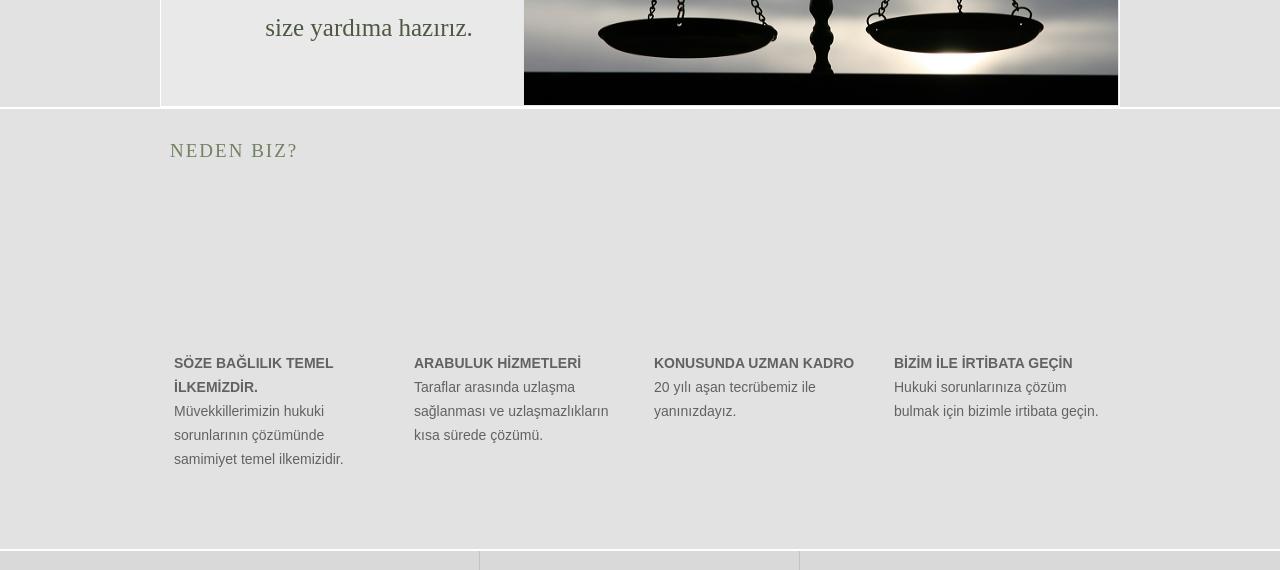
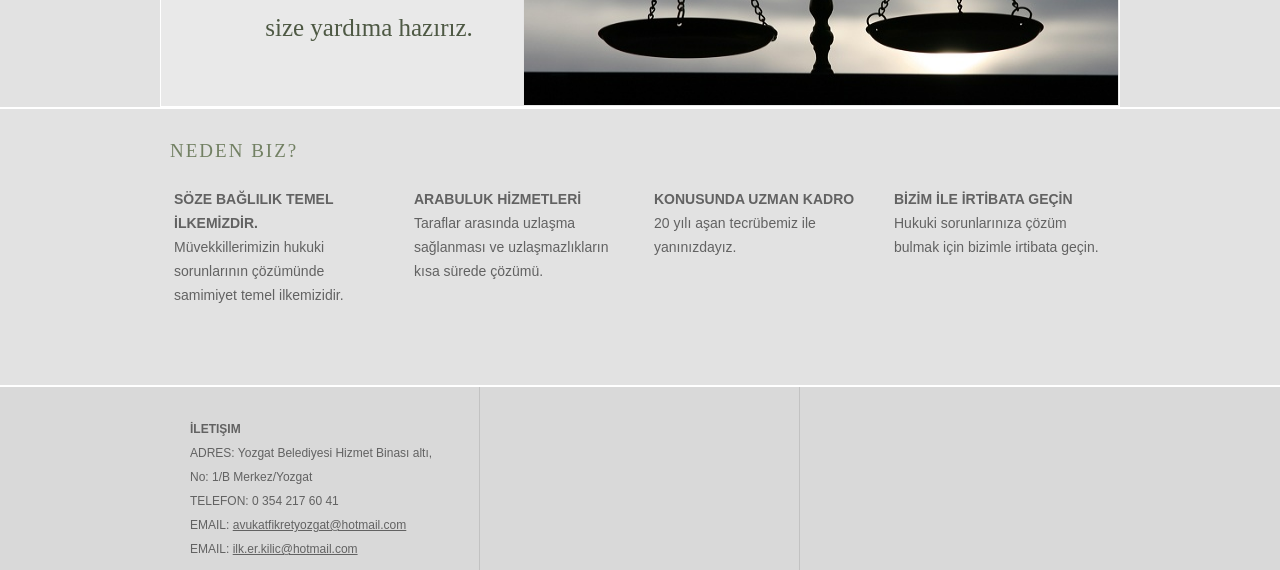
Before and after one commit to aydink/fihukuk, a plain HTML site: page index.html in a window 1280 px wide. Shown: the part 530-1100 px from the top of the page. Drawn offline with Linux system fonts and the light colour scheme.

Commit message:
Update index.html

```diff
--- a/index.html
+++ b/index.html
@@ -53,32 +53,24 @@
 			<h2>Neden Biz?</h2>
 			<ul class="clearfix">
 				<li>
-					<div class="frame1">
-					</div>
 					<p>
 						<b>SÖZE BAĞLILIK TEMEL İLKEMİZDİR.</b> Müvekkillerimizin hukuki sorunlarının çözümünde samimiyet temel ilkemizidir.
 					</p>
 
 				</li>
 				<li>
-					<div class="frame1">
-					</div>
 					<p>
 						<b>ARABULUK HİZMETLERİ</b> Taraflar arasında uzlaşma sağlanması ve uzlaşmazlıkların kısa sürede çözümü.
 					</p>
 
 				</li>
 				<li>
-					<div class="frame1">
-					</div>
 					<p>
 						<b>KONUSUNDA UZMAN KADRO</b> 20 yılı aşan tecrübemiz ile yanınızdayız.
 					</p>
 
 				</li>
 				<li>
-					<div class="frame1">
-					</div>
 					<p>
 						<b>BİZİM İLE İRTİBATA GEÇİN</b> Hukuki sorunlarınıza çözüm bulmak için bizimle irtibata geçin.
 					</p>
```
